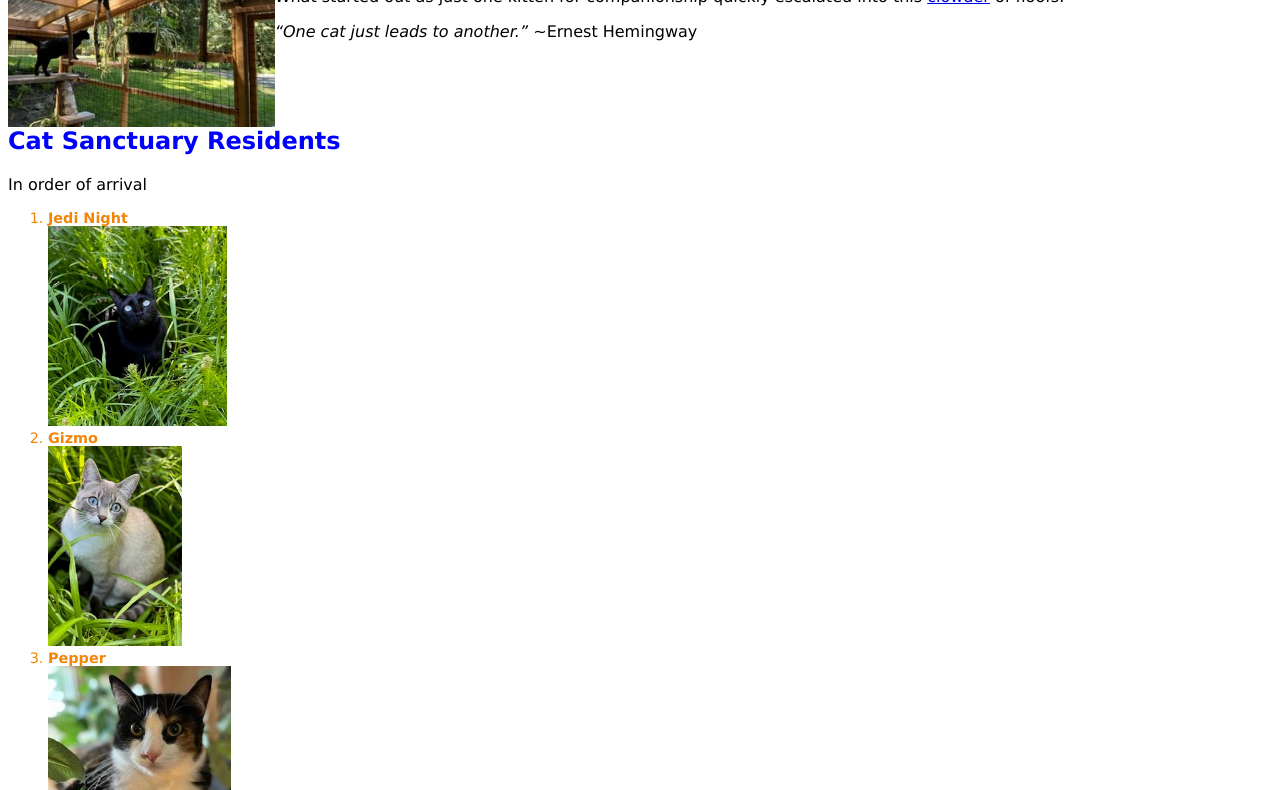
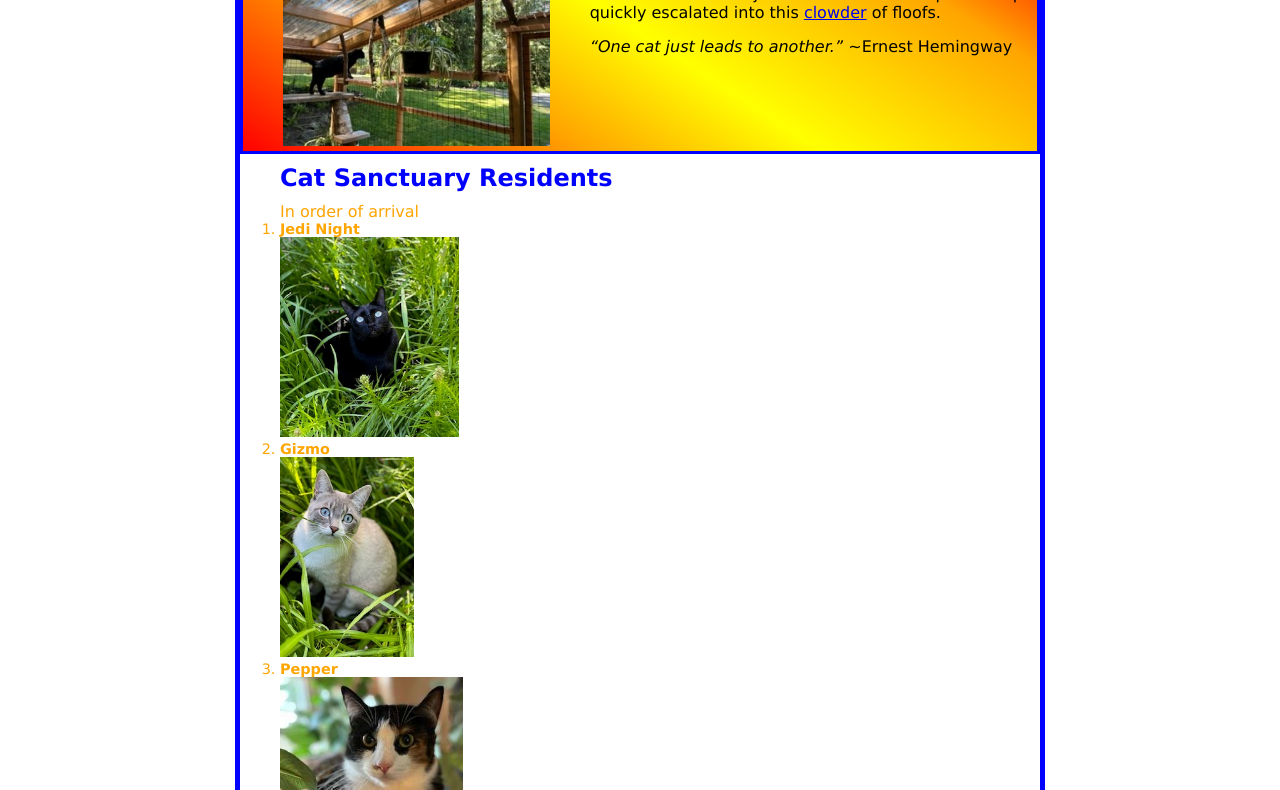
Before and after one commit to JLHarnish/cat-sanctuary, a plain HTML site: page Joy and her cats.html in a window 1280 px wide. Shown: the part 94-884 px from the top of the page. Drawn offline with Linux system fonts and the light colour scheme.

Commit message:
Updated CSS for Ch5 assignment

```diff
--- a/styles/cat-sanctuary-main.css
+++ b/styles/cat-sanctuary-main.css
@@ -1,19 +1,39 @@
-/* custome color */
+/*custom property*/
+*{
+    margin: 0;
+    padding: 0;
+}
+html {
+    background-color: white;
+}
+/* custom color */
 :root {
     --global-color-1: #0000ff;
-    --global-color-2: #f38508;
-}
+ }
 /*styles for the elements*/
 body {
     font-family:'Lucida Sans', 'Lucida Sans Regular', 'Lucida Grande', 'Lucida Sans Unicode', Geneva, Verdana, sans-serif;
     font-size: 100%;
+    width: 800px;
+    margin: 0 auto;
+    border: 5px solid var(--global-color-1);
+}
+a:focus, a:hover {
+    font-style: italic;
 }
 h1, h2 {
     color: var(--global-color-1);
 }
 /*styles for the header*/
+header {
+    padding:  2em 0 5em 0;
+    border: 3px solid var(--global-color-1);
+    background-image: linear-gradient(
+        33deg, red 0%, orange 30%, yellow 50%, orange 80%, red 100%);
+}
 header img {
-    float:left
+   float: left;
+   padding: 0 40px;
 }
 h1 {
     font-size: 200%;
@@ -22,16 +42,23 @@ h1 {
     text-align: center;
     color: var(--global-color-1)
 }
+header blockquote {
+    padding: 15px 0;
+}
 /*styles for the main*/
 main {
     clear: left;
+    padding-left: 40px;
 }
 h2 {
     font-size: 150%;
+    Padding: 10px 0;
 }
 main li {
     font-size: 90%;
-    color: var(--global-color-2);
+}
+h2~p, main li {
+    color: orange;
 }
 /* styles for the footer*/
 #copyright {
```
